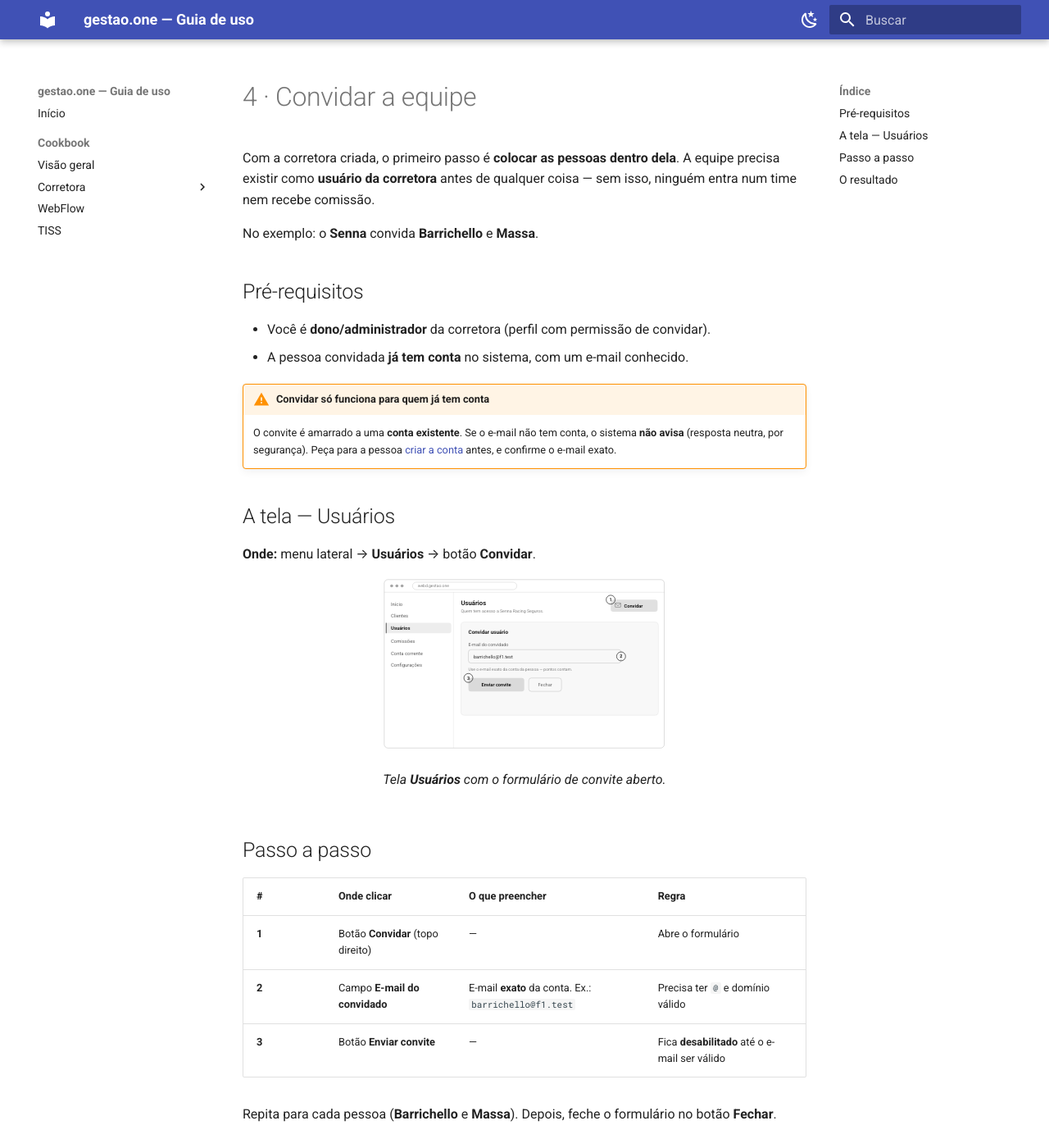
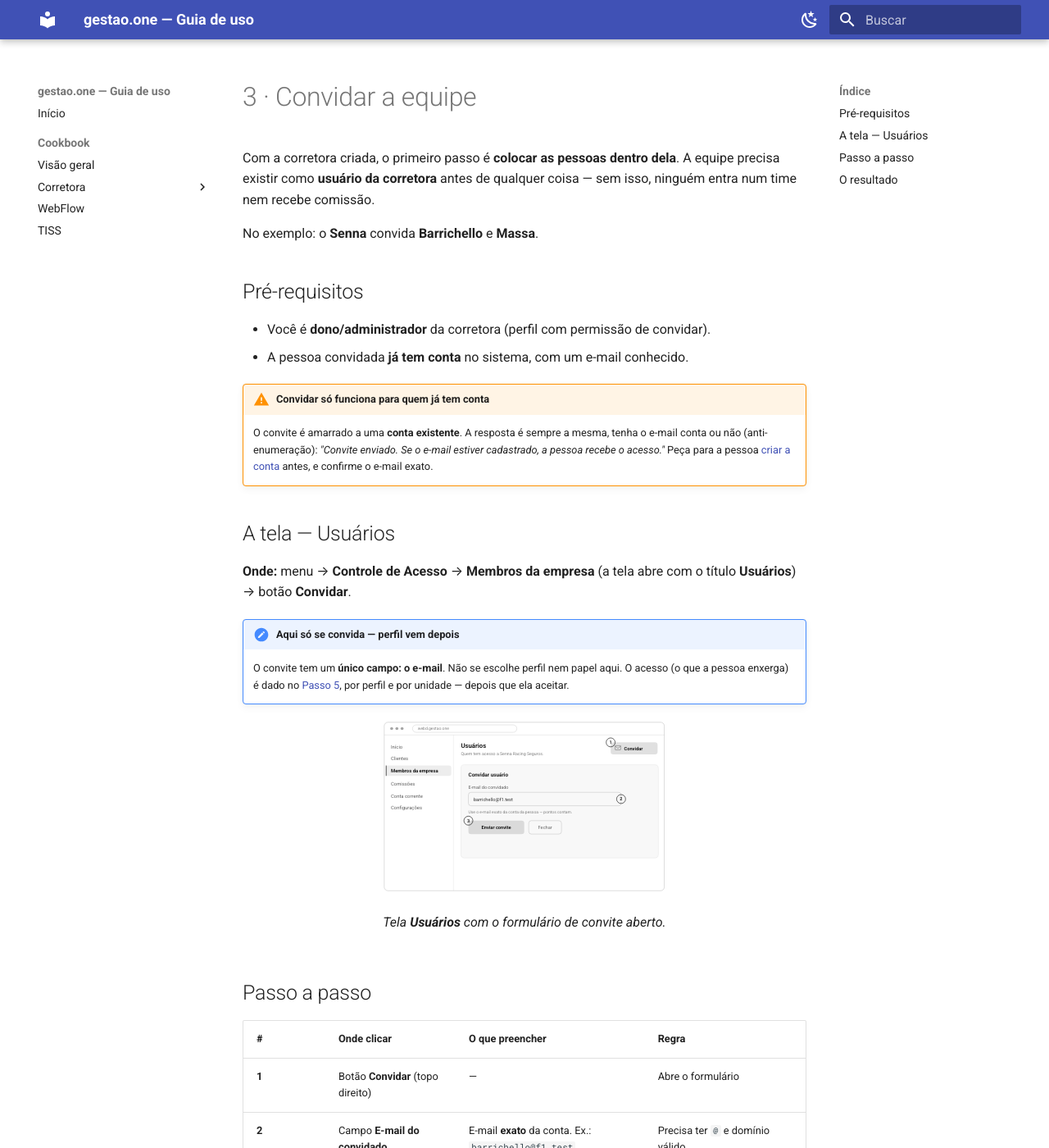
Before and after one commit to renatofagalde/wiki-gestao-one, an MkDocs documentation site: the page built from docs/cookbook/corretora/03-convidar.md, in a window 1280 px wide and 1400 px high. Shown: the whole window at 82% size. Built offline with MkDocs 1.6.1 and Material for MkDocs 9.7.7, drawn with Linux system fonts in a browser that asks for light colours; some of the changed text lies outside the part shown.

Commit message:
📝 docs(cookbook): move invite to step 3, fix menu label and real flow
Invite now follows onboarding; renumber heading to 3. Use the real menu
label (Controle de Acesso -> Membros da empresa), note it is email-only
(profile assigned later), quote the neutral anti-enumeration message, and
repoint links to the renamed accept-invite step.

```diff
--- a/docs/cookbook/corretora/03-convidar.md
+++ b/docs/cookbook/corretora/03-convidar.md
@@ -1,4 +1,4 @@
-# 4 · Convidar a equipe
+# 3 · Convidar a equipe
 
 Com a corretora criada, o primeiro passo é **colocar as pessoas dentro dela**. A
 equipe precisa existir como **usuário da corretora** antes de qualquer coisa — sem
@@ -12,13 +12,20 @@ No exemplo: o **Senna** convida **Barrichello** e **Massa**.
 - A pessoa convidada **já tem conta** no sistema, com um e-mail conhecido.
 
 !!! warning "Convidar só funciona para quem já tem conta"
-    O convite é amarrado a uma **conta existente**. Se o e-mail não tem conta, o
-    sistema **não avisa** (resposta neutra, por segurança). Peça para a pessoa
+    O convite é amarrado a uma **conta existente**. A resposta é sempre a mesma,
+    tenha o e-mail conta ou não (anti-enumeração): *"Convite enviado. Se o e-mail
+    estiver cadastrado, a pessoa recebe o acesso."* Peça para a pessoa
     [criar a conta](01-criar-conta.md) antes, e confirme o e-mail exato.
 
 ## A tela — Usuários
 
-**Onde:** menu lateral → **Usuários** → botão **Convidar**.
+**Onde:** menu → **Controle de Acesso** → **Membros da empresa** (a tela abre com o
+título **Usuários**) → botão **Convidar**.
+
+!!! note "Aqui só se convida — perfil vem depois"
+    O convite tem um **único campo: o e-mail**. Não se escolhe perfil nem papel
+    aqui. O acesso (o que a pessoa enxerga) é dado no [Passo 5](05-perfil-acesso.md),
+    por perfil e por unidade — depois que ela aceitar.
 
 <figure>
 <svg xmlns="http://www.w3.org/2000/svg" viewBox="0 0 760 460" role="img"
@@ -37,7 +44,7 @@ No exemplo: o **Senna** convida **Barrichello** e **Massa**.
   <text x="22" y="106" font-size="13" fill="currentColor" fill-opacity="0.7">Clientes</text>
   <rect x="8" y="120" width="176" height="28" rx="6" fill="currentColor" fill-opacity="0.08"/>
   <rect x="8" y="120" width="3" height="28" fill="currentColor" fill-opacity="0.55"/>
-  <text x="22" y="139" font-size="13" font-weight="700" fill="currentColor">Usuários</text>
+  <text x="22" y="139" font-size="13" font-weight="700" fill="currentColor">Membros da empresa</text>
   <text x="22" y="174" font-size="13" fill="currentColor" fill-opacity="0.7">Comissões</text>
   <text x="22" y="206" font-size="13" fill="currentColor" fill-opacity="0.7">Conta corrente</text>
   <text x="22" y="238" font-size="13" fill="currentColor" fill-opacity="0.7">Configurações</text>
@@ -93,7 +100,7 @@ Cada convidado passa a aparecer na lista de **Usuários** com o status
 | Estado na lista | Significado |
 | --- | --- |
 | **convidado** | Convite enviado, aguardando a pessoa aceitar |
-| **ativo** | A pessoa [aceitou](02-aceitar-convite.md) — já pode entrar num time e receber perfil |
+| **ativo** | A pessoa [aceitou](04-aceitar-convite.md) — já pode entrar num time e receber perfil |
 
 !!! danger "O erro nº 1 — e-mail com typo"
     Convidar um e-mail **sem conta não retorna erro** na tela (é anti-enumeração).
@@ -105,4 +112,4 @@ Cada convidado passa a aparecer na lista de **Usuários** com o status
     Barrichello e Massa aparecem em **Usuários**. Antes de montar o time, confirme
     que eles **aceitaram** (status **ativo**) — os próximos passos dependem disso.
 
-→ Próximo: [5 · Atribuir perfil de acesso](05-perfil-acesso.md)
+→ Próximo: [4 · Aceitar o convite](04-aceitar-convite.md)
```
